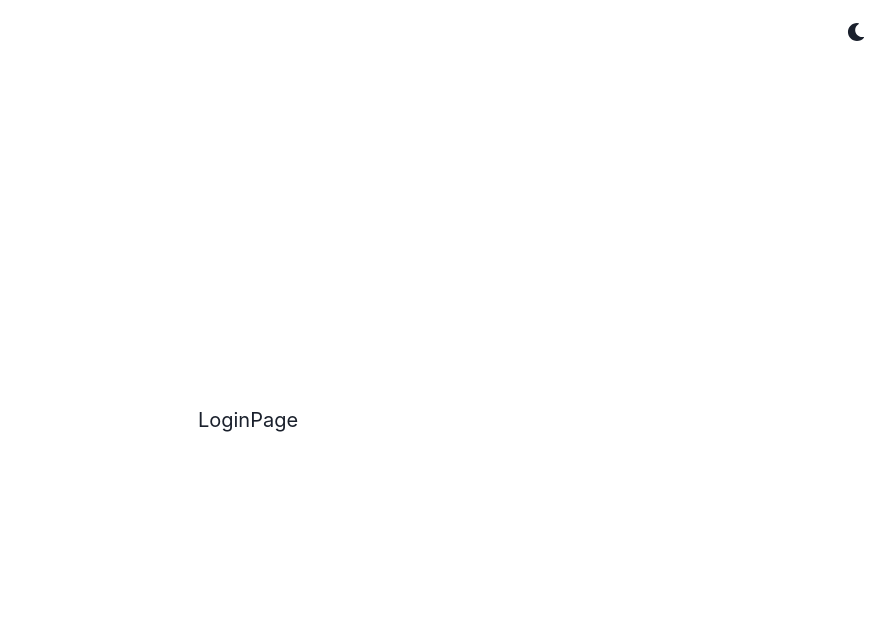
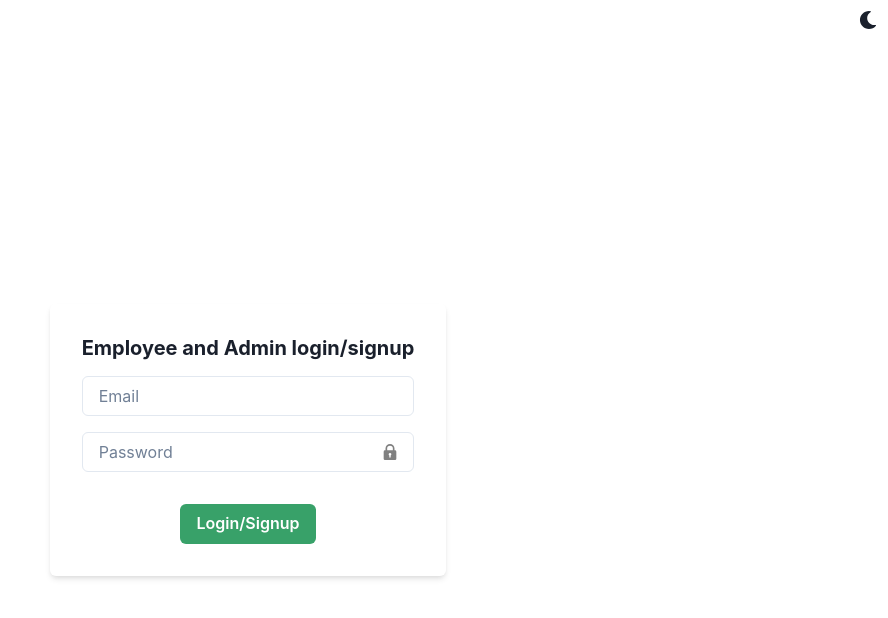
Before and after one commit to Varu98/ems, a React (Create React App) app: page / in a window 1280 px wide. Shown: the top 618 px of the page, without its empty margins (392-1280 px from the left). Built offline with nearby package versions, Linux system fonts and the light colour scheme.

Commit message:
Add : Login Page and styles

```diff
--- a/package.json
+++ b/package.json
@@ -3,6 +3,7 @@
   "version": "0.1.0",
   "private": true,
   "dependencies": {
+    "@chakra-ui/icons": "^2.0.9",
     "@chakra-ui/react": "^2.3.1",
     "@emotion/react": "^11.10.4",
     "@emotion/styled": "^11.10.4",
--- a/src/App.js
+++ b/src/App.js
@@ -1,17 +1,15 @@
 import React from 'react';
-import { ChakraProvider, Box, Grid, theme } from '@chakra-ui/react';
-import { ColorModeSwitcher } from './ColorModeSwitcher';
+import { ChakraProvider, Grid, theme } from '@chakra-ui/react';
 import LoginPage from './Pages/LoginPage';
+import Navbar from './Components/Navbar';
 
 function App() {
   return (
     <ChakraProvider theme={theme}>
-      <Box textAlign="center" fontSize="xl">
-        <Grid minH="100vh" p={3}>
-          <ColorModeSwitcher justifySelf="flex-end" />
-          <LoginPage />
-        </Grid>
-      </Box>
+      <Navbar />
+      <Grid placeContent={'center'} minH={'100vh'}>
+        <LoginPage />
+      </Grid>
     </ChakraProvider>
   );
 }
--- /dev/null
+++ b/src/Components/Navbar.jsx
@@ -0,0 +1,13 @@
+import { Grid } from '@chakra-ui/react';
+import React from 'react';
+import { ColorModeSwitcher } from '../ColorModeSwitcher';
+
+const Navbar = () => {
+  return (
+    <Grid maxW={'100vw'}>
+      <ColorModeSwitcher justifySelf="flex-end" />
+    </Grid>
+  );
+};
+
+export default Navbar;
--- /dev/null
+++ b/src/Components/PasswordInput.jsx
@@ -0,0 +1,29 @@
+import { LockIcon } from '@chakra-ui/icons';
+import { Box, Button, Input } from '@chakra-ui/react';
+import React, { useState } from 'react';
+
+const PasswordInput = () => {
+  const [showPassword, setShowPassword] = useState(false);
+  return (
+    <Box position={'relative'}>
+      <Input
+        mb={'1rem'}
+        type={showPassword ? 'text' : 'password'}
+        placeholder="Password"
+      />
+      <Button
+        zIndex={'0.001'}
+        onClick={() => setShowPassword(!showPassword)}
+        colorScheme={'link'}
+        background={'none'}
+        position={'absolute'}
+        top={'0'}
+        right={'0'}
+      >
+        <LockIcon color={'grey'} />
+      </Button>
+    </Box>
+  );
+};
+
+export default PasswordInput;
--- a/src/Pages/LoginPage.jsx
+++ b/src/Pages/LoginPage.jsx
@@ -1,8 +1,26 @@
-import { Box } from '@chakra-ui/react';
+import { Button, FormControl, Heading, Input, VStack } from '@chakra-ui/react';
 import React from 'react';
+import PasswordInput from '../Components/PasswordInput';
 
 const LoginPage = () => {
-  return <Box>LoginPage</Box>;
+  return (
+    <VStack
+      boxShadow={'md'}
+      rounded="md"
+      maxW={'25rem'}
+      p="2rem"
+      spacing={'1rem'}
+    >
+      <Heading as={'h4'} size={['xs', 'md']}>
+        Employee and Admin login/signup
+      </Heading>
+      <FormControl isRequired>
+        <Input mb={'1rem'} type={'password'} placeholder="Email" />
+        <PasswordInput />
+      </FormControl>
+      <Button colorScheme={'green'}>Login/Signup</Button>
+    </VStack>
+  );
 };
 
 export default LoginPage;
```
Also changed, not shown: 1 other file (tests, documents, lock files or other folders).
